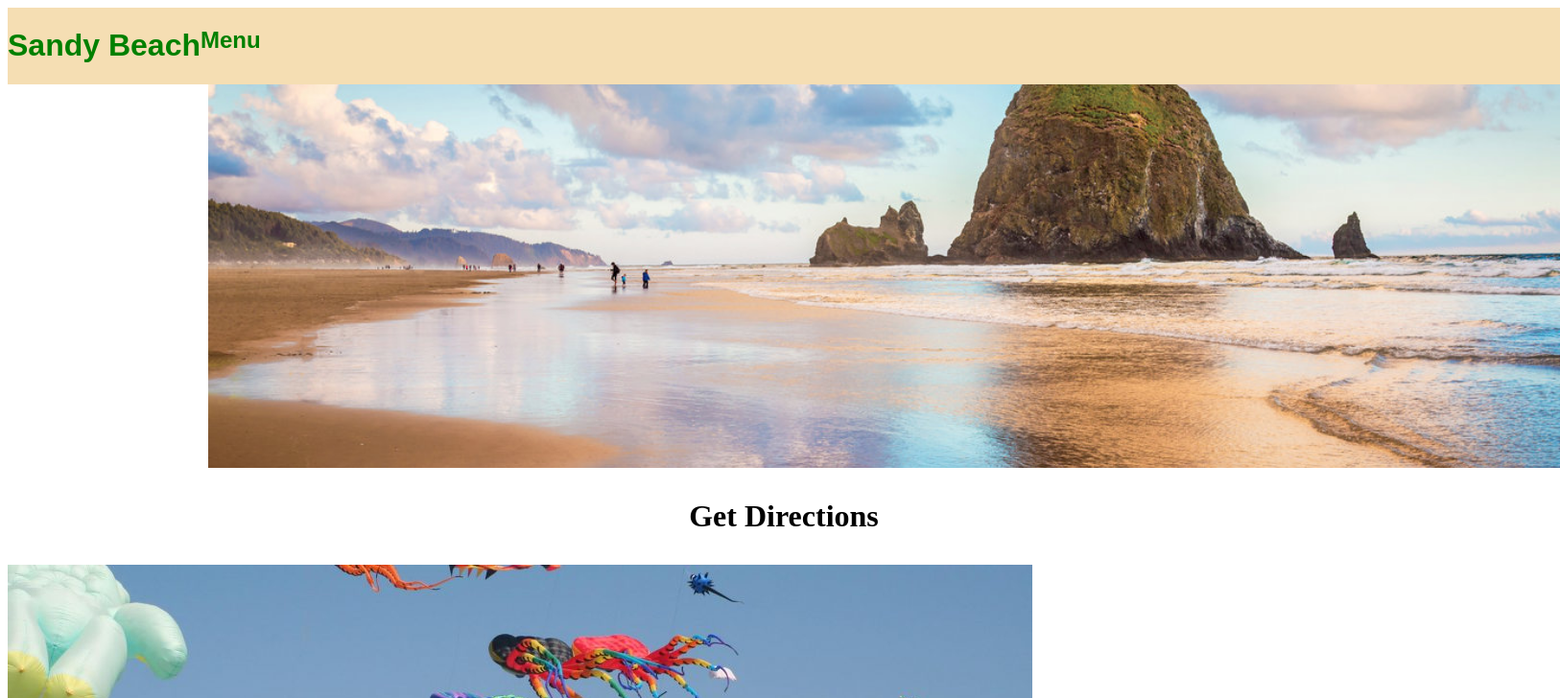
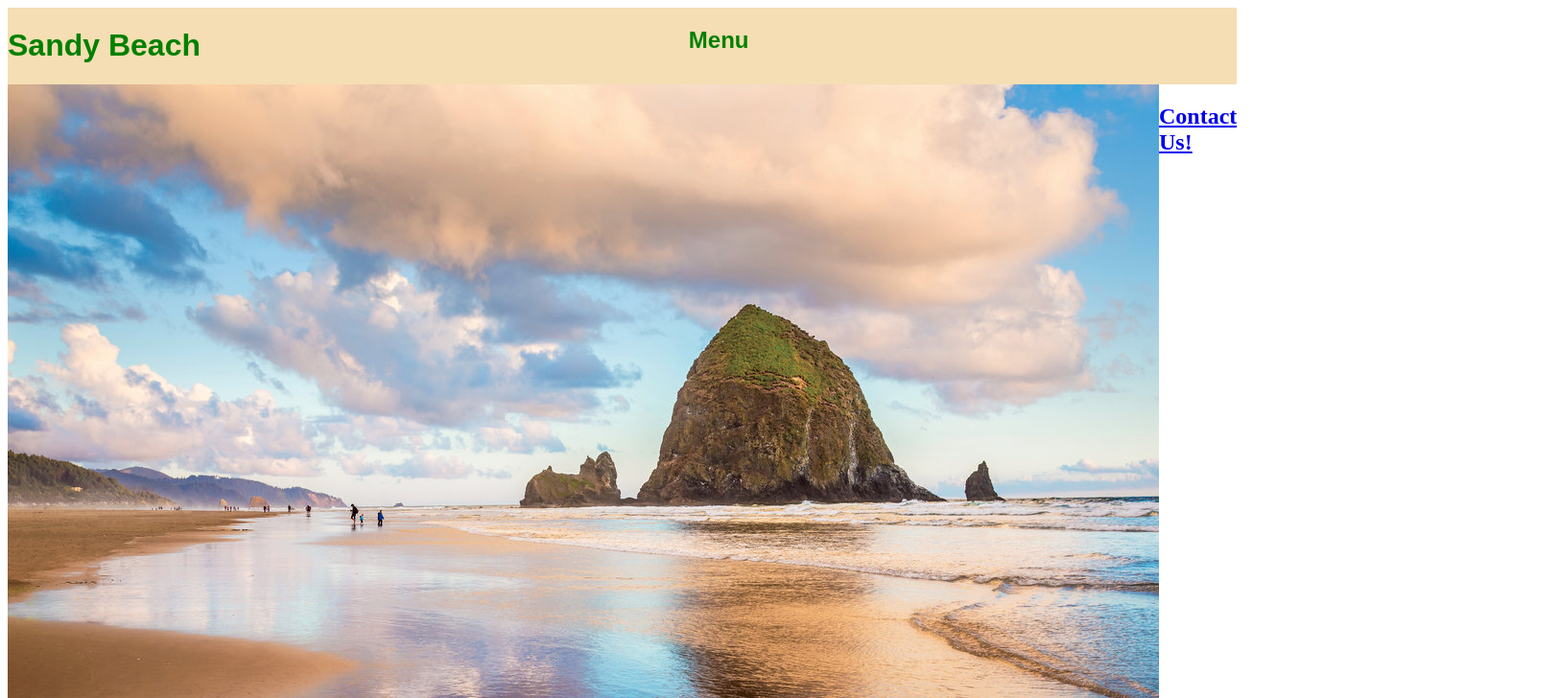
Before and after one commit to ericconner5/tourism-site, a website built with webpack: page src/index.html in a window 1280 px wide. Shown: the top 728 px of the page at 96% size, 1626 px wide, since content can reach past the window. Built offline with nearby package versions, Linux system fonts and the light colour scheme.

Commit message:
new branch, css/html changes

```diff
--- a/src/index.html
+++ b/src/index.html
@@ -12,6 +12,8 @@
             <h2>Menu</h2>
           </div>
         </div>
+        <div class="content-wrapper">
+
           <div class="main-image-grid-div">
             <picture class="main-image-container cover-img">
                 <source media='(max-width: 600px)' srcset='assets/images/colorful-beach-rock-500.jpg'>
@@ -45,8 +47,9 @@
             <p>Hotels, resorts, and B&Bs Lorem ipsum dolor sit amet, consectetur adipiscing elit, sed do eiusmod tempor incididunt ut labore et dolore magna aliqua. Ut enim ad minim veniam, quis nostrud exercitation ullamco laboris nisi ut aliquip ex ea commodo consequat.</p>
           </div>
       </div>
+      <h2><a href="contact.html">Contact Us!</a></h2>
     </div>
-    <h2><a href="contact.html">Contact Us!</a></h2>
+  </div>
 
   </body>
 </html>
--- a/src/sass/styles.scss
+++ b/src/sass/styles.scss
@@ -13,27 +13,30 @@ $primary-font-color: green;
     font-size: 1.5rem;
   }
 }
+// .content-wrapper {
+//   display: flex;
+//   flex-direction: column;
+// }
 
 
 //index main page
 // @media only screen and (max-width: 599px)  {
   .grid-column-body {
   display: grid;
+  grid-template-columns: auto;
+  repeat{auto-fit: minmax (1fr, 1fr)}
   grid-template-areas:
   "head-space"
   "cover-img"
   "directions-area"
   "kite-img"
-  "kite-text"
-  "eats-img"
   "eats-text"
-  "accomodations-img"
-  "accomodations-text";
-  // }
+  "accomodations-img";
 }
 @media only screen and (min-width: 600px)  {
   .grid-column-body {
     display: grid;
+    grid-template-columns: auto;
     grid-template: 10vh 50vh repeat(10, auto) / repeat(2, 1fr);
     // gap: 1rem;
     grid-template-areas:
@@ -47,24 +50,32 @@ $primary-font-color: green;
 }
 
 .logo {
+  grid-column: 1 / span 1;
 
 }
+.menu {
+  grid-column: 2 / span 1;
+  grid-column-end: 2;
+}
 .header {
-  // grid-column: 1 / span 3;
-  // grid-row: 1 / span 1;
+  display: grid;
+  grid-column: 1 / span 3;
+  grid-row: 1 / span 1;
   font: 100% $font-stack;
   color: $primary-font-color;
   background-color: wheat;
-  display: flex;
 }
 .head-space {
   grid-area: head-space;
 }
 .main-image-grid-div {
-  display: grid;
   grid-column: 1 / span 2;
   grid-row: 2 / span 1;
-  overflow: hidden;
+  display: grid;
+
+  // overflow-x: none;
+  // object-fit: fill;
+  // max-width: 100%;
 
   // height: 650px;
   // min-height: 100%;
@@ -73,11 +84,11 @@ $primary-font-color: green;
 
 .main-image-container {
   // height: 650px;
-  display: flex;
+  // display: flex;
   flex-direction: column-reverse;
   justify-content: center;
-  width: 100%;
-  overflow: hidden;
+  align-items: stretch;
+  // overflow: hidden;
 }
 .cover-img {
   grid-area: cover-img;
@@ -97,10 +108,18 @@ $primary-font-color: green;
 .directions-area {
   grid-area: directions-area;
 }
-.kite-fest-img {
+.kite-img {
+  // top: 50%;
+  // left: 50%;
+  // transform: translate(-50%, -50%);
+  // max-width: 100%;
+  // height: auto;
   grid-column: 1 /span 1;
   grid-row: 4 / span 1;
-  max-width: 30%;
+}
+.kite-fest-img {
+
+
 }
 .kite-img {
   grid-area: kite-img;
```
Also changed, not shown: src/contact.html (+3 -3 lines).
